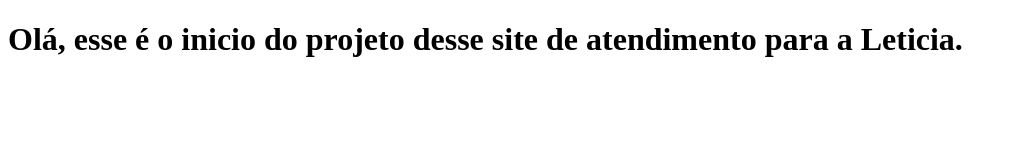
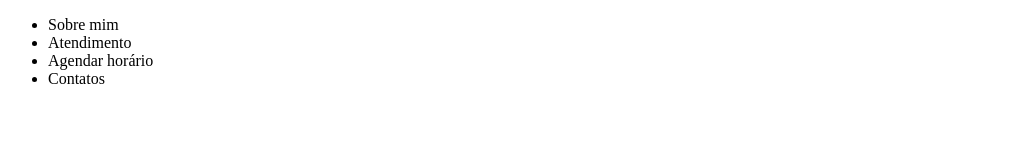
Before and after one commit to patricknazareno/Site-Psico-Leticia, a plain HTML site: page SiteLeticia/index.html in a window 1280 px wide. Shown: the whole page, without its empty margins (0-1016 px from the left). Drawn offline with Linux system fonts and the light colour scheme.

Commit message:
começo do projeto
criado o primeiro arquivo .css

```diff
--- a/SiteLeticia/index.html
+++ b/SiteLeticia/index.html
@@ -4,9 +4,25 @@
     <meta charset="UTF-8">
     <meta name="viewport" content="width=device-width, initial-scale=1.0">
     <title>Home</title>
+    <link rel="stylesheet" href="css/index.css">
 </head>
 <body>
-    <h1>Olá, esse é o inicio do projeto desse site de atendimento para a Leticia. </h1>
+    <nav>
+        <ul>
+            <li>
+                <a>Sobre mim</a>
+            </li>
+            <li>
+                <a>Atendimento</a>
+            </li>
+            <li>
+                <a>Agendar horário</a>
+            </li>
+            <li>
+                <a>Contatos</a>
+            </li>
+        </ul>
+    </nav>
 
 </body>
 </html>
```
Also changed, not shown: SiteLeticia/css/index.css (added).
